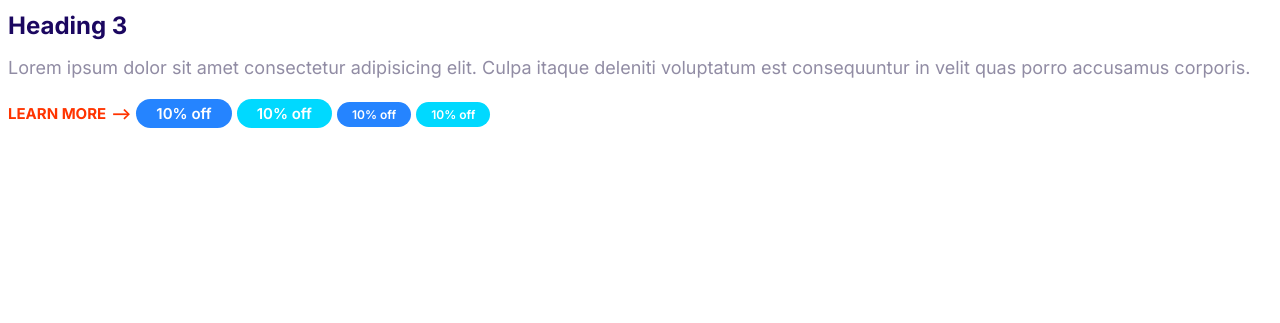
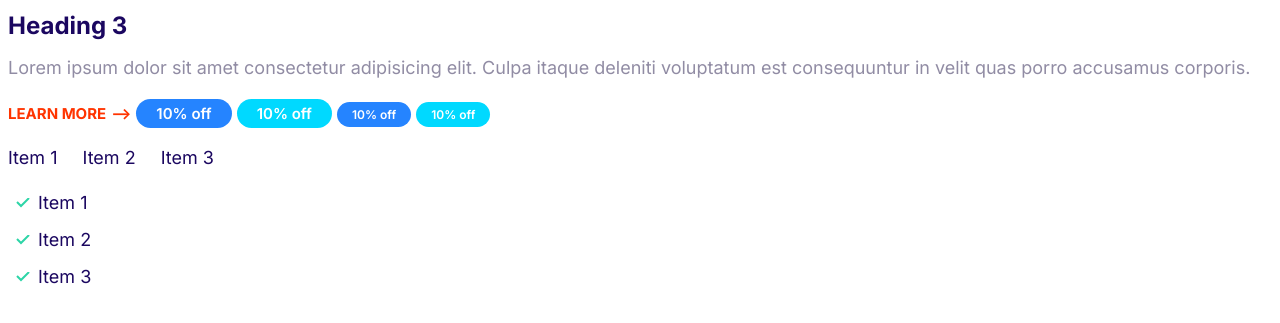
Before and after one commit to Frostexists/frostify, a plain HTML site: page index.html in a window 1280 px wide. Shown: the part 283-606 px from the top of the page. Drawn offline with Linux system fonts and the light colour scheme.

Commit message:
Build both Inline and Tick lists

```diff
--- a/css/styles.css
+++ b/css/styles.css
@@ -123,3 +123,30 @@ a {
 }
 
 /* Lists */
+
+.list {
+    list-style: none;
+    padding-left: 0px;
+    color: var(---color-headings);
+}
+
+.list--inline .list__item {
+    display: inline-block;
+    margin-right: 2rem;
+}
+
+.list--tick {
+    list-style-image: url(../images/tick.svg);
+    padding-left: 3rem;
+}
+
+.list--tick .list__item {
+    padding-left: 0.5rem;
+    margin-bottom: 1rem;
+}
+
+@media screen and (min-width: 1024px) {
+    .list--tick .list__item {
+        padding-left: 0;
+    }
+}
--- a/index.html
+++ b/index.html
@@ -24,5 +24,15 @@
     <span class="badge badge--secondary">10% off</span>
     <span class="badge badge--primary badge--small">10% off</span>
     <span class="badge badge--secondary badge--small">10% off</span>
+    <ul class="list list--inline">
+        <li class="list__item"> Item 1 </li>
+        <li class="list__item"> Item 2 </li>
+        <li class="list__item"> Item 3 </li>
+    </ul>
+    <ul class="list list--tick">
+        <li class="list__item"> Item 1 </li>
+        <li class="list__item"> Item 2 </li>
+        <li class="list__item"> Item 3 </li>
+    </ul>
 </body>
 </html>
```
Also changed, not shown: components/lists.html (added, +10 -0 lines), images/tick.svg (added).
